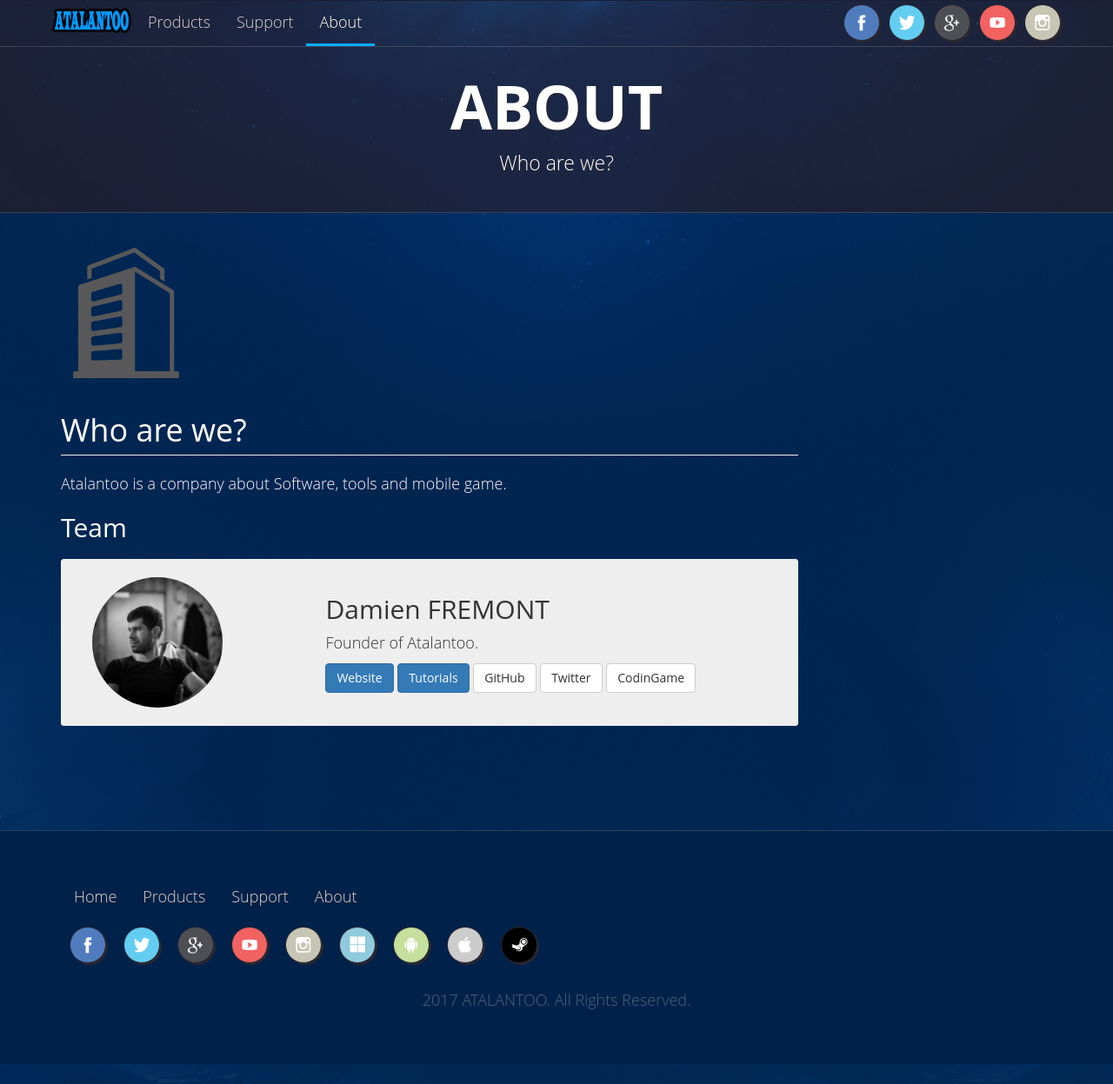
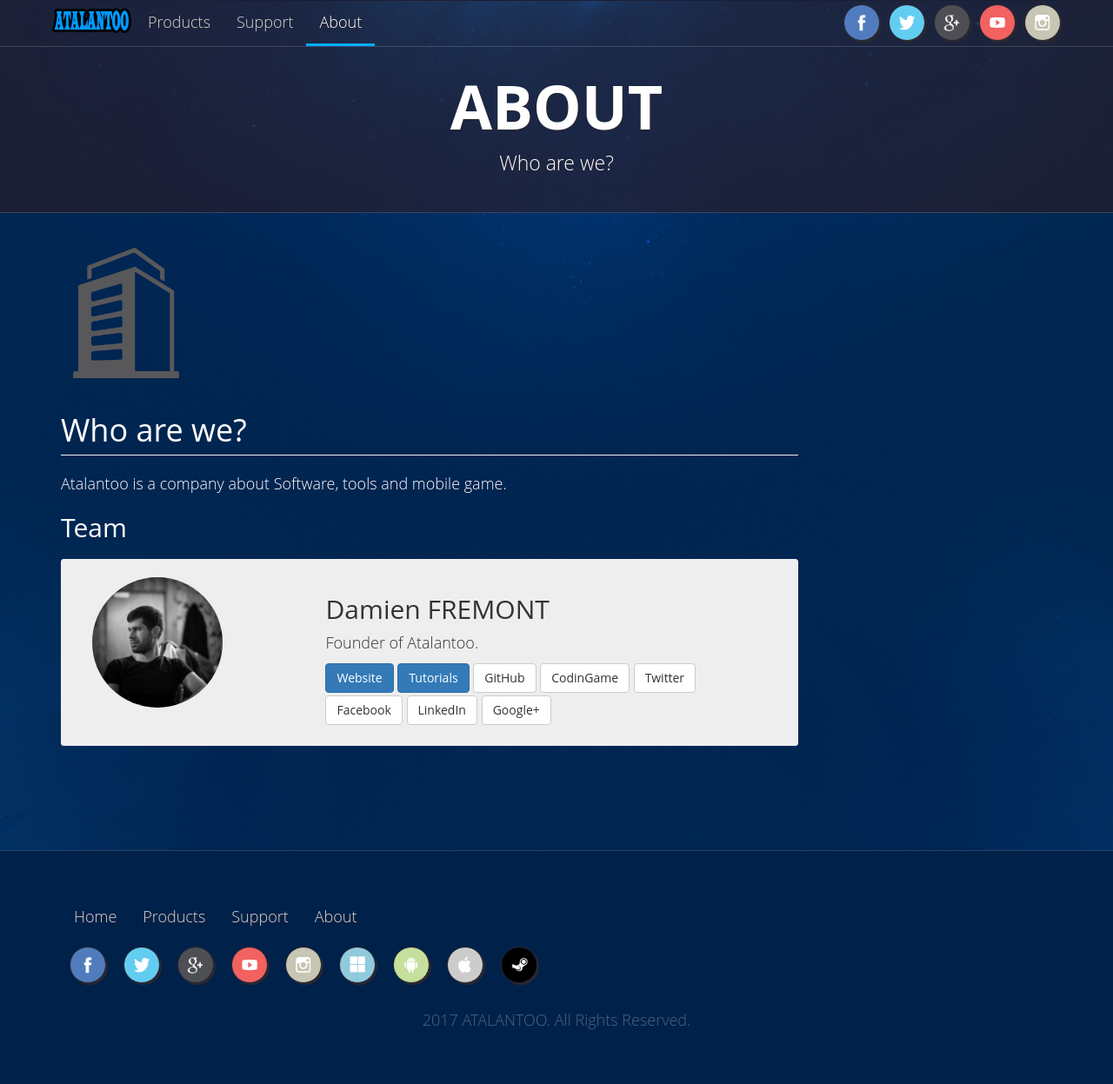
Before and after one commit to Atalantoo/site, a Jekyll site: the page built from about.html, in a window 1280 px wide. Shown: the whole page at 87% size. Built offline with Jekyll 4.4.1, drawn with Linux system fonts in a browser that asks for light colours; before the commit the page ends 1224 px from its top, so only the background shows below that.

Commit message:
fix: about: team: social

```diff
--- a/about.html
+++ b/about.html
@@ -22,8 +22,11 @@
        <a class="btn btn-primary" target="_blank" href="https://damienfremont.com/">Website</a>
        <a class="btn btn-primary" target="_blank" href="https://damienfremont.com/category/posts/tutorials/">Tutorials</a>
        <a class="btn btn-default" target="_blank" href="https://github.com/DamienFremont">GitHub</a>
+       <a class="btn btn-default" target="_blank" href="https://www.codingame.com/profile/bd82f38e45e2ca1d93dfebdd537373540086391">CodinGame</a>
        <a class="btn btn-default" target="_blank" href="http://twitter.com/damien_fremont">Twitter</a>
-       <a class="btn btn-default" target="_blank" href="https://www.codingame.com/profile/bd82f38e45e2ca1d93dfebdd537373540086391">CodinGame</a>
+       <a class="btn btn-default" target="_blank" href="https://www.facebook.com/DamienFremontBlog/">Facebook</a>
+       <a class="btn btn-default" target="_blank" href="https://www.linkedin.com/in/damienfremont/">LinkedIn</a>
+       <a class="btn btn-default" target="_blank" href="https://plus.google.com/+DamienFREMONTDevFR">Google+</a>
     </div>
   </div>
 </div>
--- a/assets/css/site.css
+++ b/assets/css/site.css
@@ -152,3 +152,6 @@
     width: 150px;
     height: 150px;
 }
+.site-team .site-member .btn{
+    margin-bottom: 3px;
+}
```
